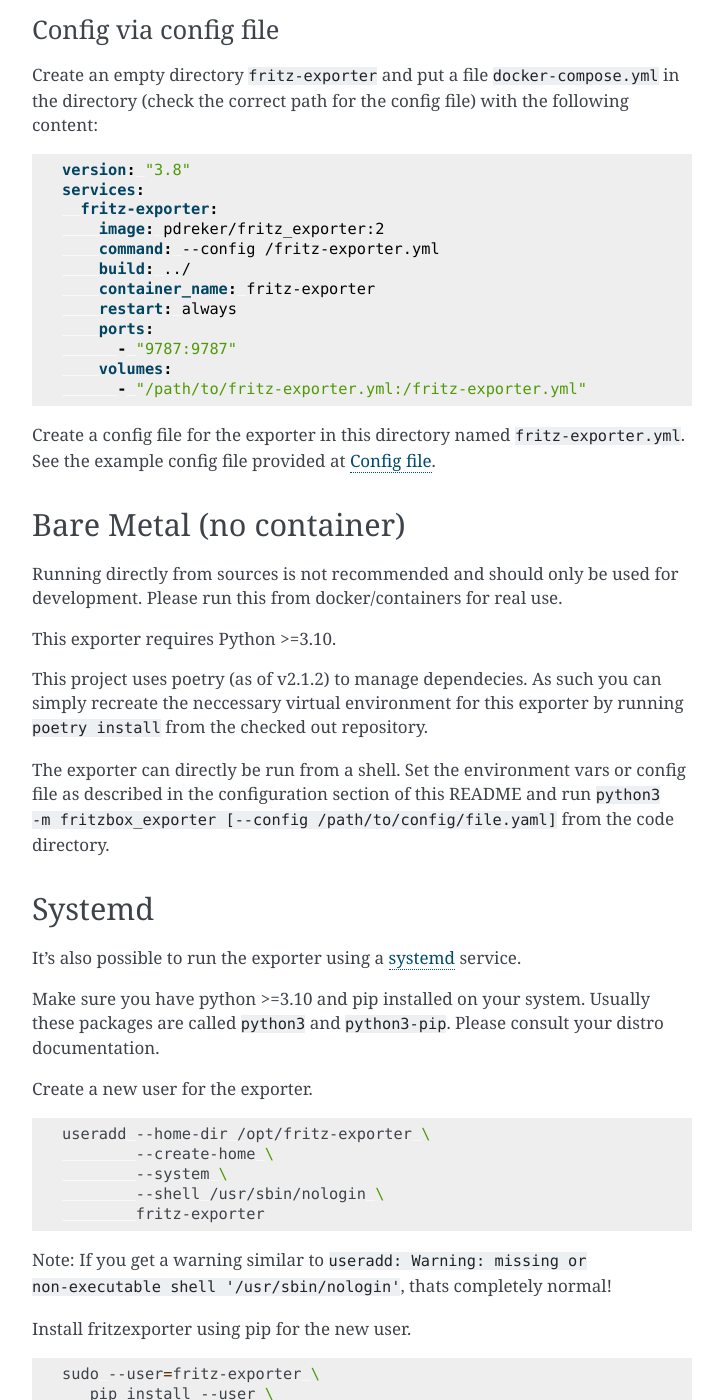
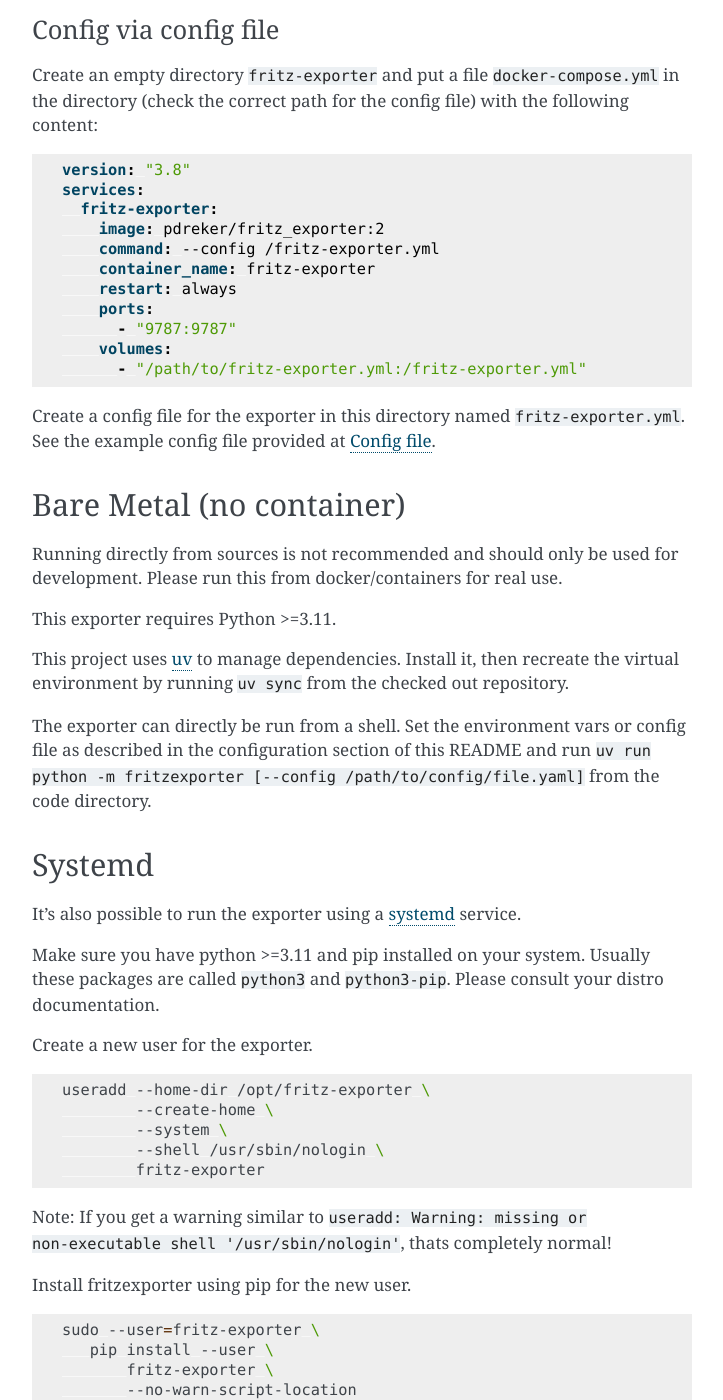
Before and after one commit to pdreker/fritz_exporter, a Sphinx documentation site: the page built from docs/running.rst, in a window 1280 px wide and 1400 px high, scrolled down 1204 px. Shown: the whole window, without its empty margins (388-1111 px from the left). Built offline with Sphinx 7.4.7, drawn with Linux system fonts in a browser that asks for light colours; some of the changed text lies outside the part shown.

Commit message:
docs: fix stale references, typos and update defaults
running.rst:
- Fix typo: "tzhe" -> "the"
- Remove erroneous `build: ../` from the published-image docker-compose example
- Update bare-metal section: poetry -> uv, fix wrong module name
  fritzbox_exporter -> fritzexporter, Python >=3.10 -> >=3.11

building.rst:
- Fix "an python:alpine" -> "a Python:alpine", remove stale requirements.txt
  mention, fix broken grammar in opening paragraph
- Update development instructions: poetry install/shell -> uv sync/uv run

configuration.rst:
- Update FRITZ_LISTEN_ADDRESS default from 0.0.0.0 to 127.0.0.1 (changed in v3.0.0)
- Fix typo "pleade" -> "please", fix "known your" -> "known to your"

.claude/settings.json:
- Allow the two additional SonarQube MCP tools used during code review

Co-Authored-By: Claude Sonnet 4.6 <noreply@anthropic.com>

```diff
--- a/docs/building.rst
+++ b/docs/building.rst
@@ -1,7 +1,7 @@
 Building
 ========
 
-The recommended way to run this exporter is from a docker container. The included Dockerfile will build the exporter using an python:alpine container using python3. The Dockerfile relies on a locally generated ``requirements.txt`` file and the builds a clean python:3-alpine image with the exporter.
+The recommended way to run this exporter is from a Docker container. The included Dockerfile builds the exporter using a Python:alpine base image and produces a clean, minimal runtime image.
 
 Building and running from a local image
 ---------------------------------------
@@ -52,6 +52,6 @@ Building and running locally (no containers)
 
 You can install the latest release from PyPI using ``pip install fritzexporter`` and the run it using ``python -m fritzexporter``. It is highly recommended to use a virtual environment to do so.
 
-For development and debugging it may be neccessary or simpler to run the exporter directly without docker. To do this simply install the dependencies into a virtual environment using ``poetry install``. You can then enter the venv using ``poetry shell``.
+For development and debugging it may be necessary or simpler to run the exporter directly without Docker. To do this install `uv <https://docs.astral.sh/uv/>`_, then run ``uv sync`` from the repository root to create the virtual environment and install all dependencies.
 
 To run the exporter just use ``python -m fritzexporter --config /path/to/config.yaml`` or set environment variables as described in :ref:`environment-config`.
--- a/docs/configuration.rst
+++ b/docs/configuration.rst
@@ -26,7 +26,7 @@ If you only need a single device this is the easiest way to configure the export
 +--------------------------+----------------------------------------------------+-----------+
 | ``FRITZ_PASSWORD_FILE``  | File to read the password from                     |           |
 +--------------------------+----------------------------------------------------+-----------+
-| ``FRITZ_LISTEN_ADDRESS`` | Address to listen on. Can be IPv4 or IPv6.         | 0.0.0.0   |
+| ``FRITZ_LISTEN_ADDRESS`` | Address to listen on. Can be IPv4 or IPv6.         | 127.0.0.1 |
 +--------------------------+----------------------------------------------------+-----------+
 | ``FRITZ_PORT``           | Listening port for the exporter                    |      9787 |
 +--------------------------+----------------------------------------------------+-----------+
@@ -77,4 +77,4 @@ To use the config file you have to specify the the location of the config and mo
 
 .. note::
 
-  enabling ``FRITZ_HOST_INFO`` by setting it to ``true`` or ``1`` will collect extended information about every device known your fritz device which can take a long time (20+ seconds). If you really want or need the extended stats pleade make sure, that your Prometheus scraping interval and timeouts are set accordingly.
+  Enabling ``FRITZ_HOST_INFO`` by setting it to ``true`` or ``1`` will collect extended information about every device known to your Fritz device, which can take a long time (20+ seconds). If you really want or need the extended stats, please make sure that your Prometheus scraping interval and timeouts are set accordingly.
--- a/docs/running.rst
+++ b/docs/running.rst
@@ -63,7 +63,6 @@ Create an empty directory ``fritz-exporter`` and put a file ``docker-compose.yml
     fritz-exporter:
       image: pdreker/fritz_exporter:2
       command: --config /fritz-exporter.yml
-      build: ../
       container_name: fritz-exporter
       restart: always
       ports:
@@ -78,18 +77,18 @@ Bare Metal (no container)
 
 Running directly from sources is not recommended and should only be used for development. Please run this from docker/containers for real use.
 
-This exporter requires Python >=3.10.
+This exporter requires Python >=3.11.
 
-This project uses poetry (as of v2.1.2) to manage dependecies. As such you can simply recreate the neccessary virtual environment for this exporter by running ``poetry install`` from the checked out repository.
+This project uses `uv <https://docs.astral.sh/uv/>`_ to manage dependencies. Install it, then recreate the virtual environment by running ``uv sync`` from the checked out repository.
 
-The exporter can directly be run from a shell. Set the environment vars or config file as described in the configuration section of this README and run ``python3 -m fritzbox_exporter [--config /path/to/config/file.yaml]`` from the code directory.
+The exporter can directly be run from a shell. Set the environment vars or config file as described in the configuration section of this README and run ``uv run python -m fritzexporter [--config /path/to/config/file.yaml]`` from the code directory.
 
 Systemd
 -------
 
 It's also possible to run the exporter using a `systemd <https://systemd.io/>`_ service.
 
-Make sure you have python >=3.10 and pip installed on your system.
+Make sure you have python >=3.11 and pip installed on your system.
 Usually these packages are called ``python3`` and ``python3-pip``. Please consult your distro documentation.
 
 Create a new user for the exporter.
```
Also changed, not shown: other parts of docs/running.rst (+1 -1 lines), 1 other file.
